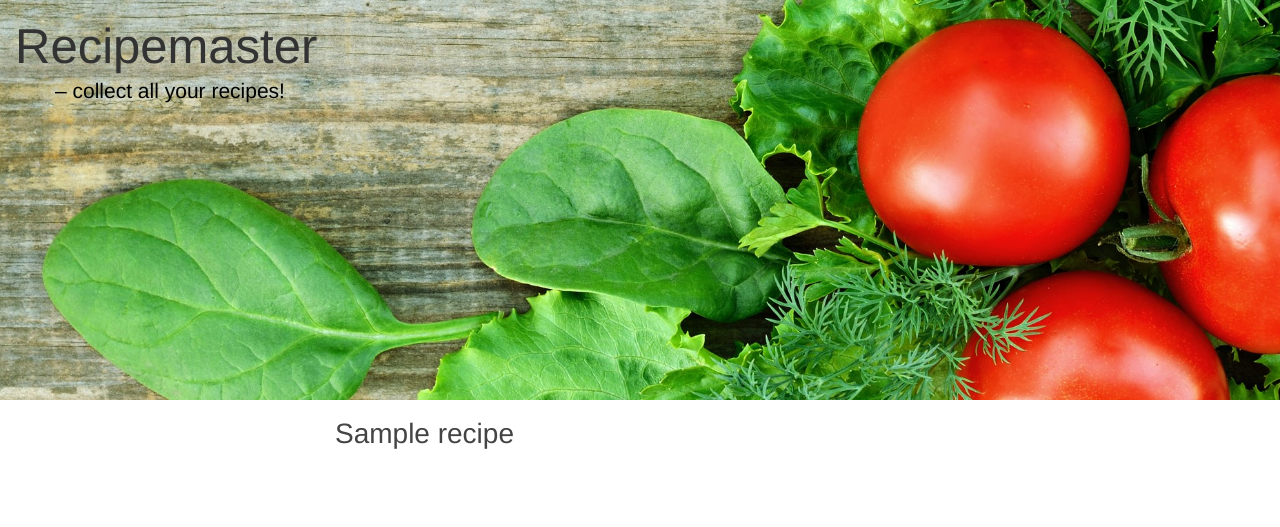
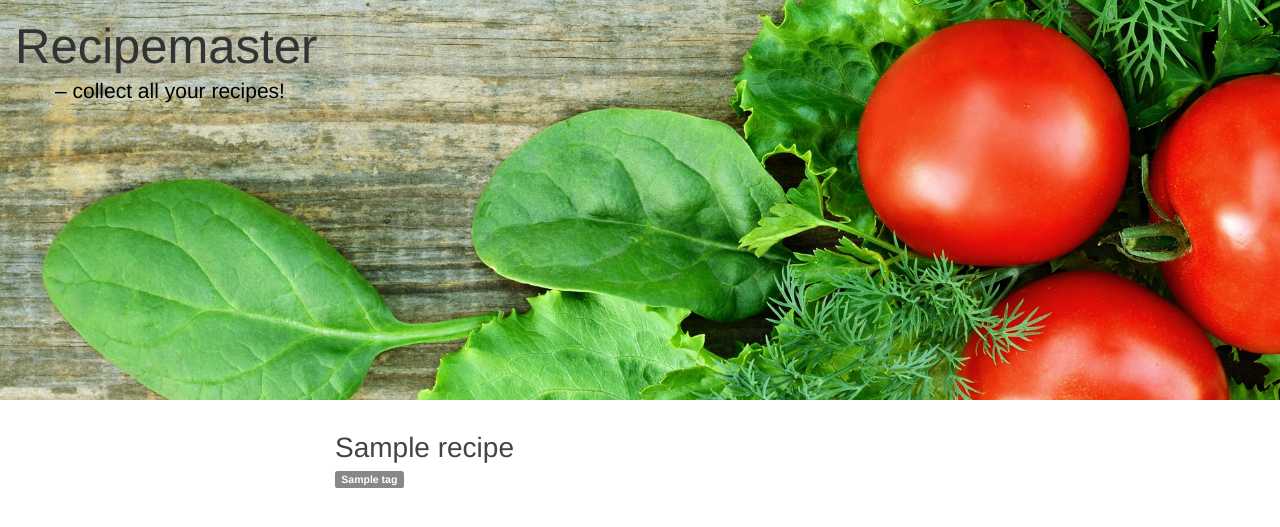
Before and after one commit to frecar/recipemaster, a Django app: page /recipes/ in a window 1280 px wide. Shown: the top 527 px of the page. Run offline with Django 3.2, Linux system fonts and the light colour scheme; tables that the repository leaves empty hold one stand-in row (values such as "Sample post"); some libraries are stand-ins or nearby versions.

Commit message:
add tag style

```diff
--- a/recipemaster/recipes/models.py
+++ b/recipemaster/recipes/models.py
@@ -1,9 +1,11 @@
 from django.conf import settings
 from django.db import models
+from colorfield.fields import ColorField
 
 
 class Tag(models.Model):
     title = models.CharField(max_length=255)
+    color = ColorField()
 
     def __str__(self):
         return self.title
--- a/recipemaster/recipes/static/recipes/style.css
+++ b/recipemaster/recipes/static/recipes/style.css
@@ -18,7 +18,9 @@
 .content {
     margin-top: 1em;
 }
-
+.recipe-list li {
+    margin-top: 1.0em;
+}
 .recipe-list li a {
     color: #444444;
     font-size: 2em;
--- a/recipemaster/recipes/templates/recipes/index.html
+++ b/recipemaster/recipes/templates/recipes/index.html
@@ -5,7 +5,16 @@
             {% if latest_recipe_list %}
                 <ul class="recipe-list list-unstyled">
                     {% for recipe in latest_recipe_list %}
-                    <li><a href="{{ recipe.url }}">{{ recipe.title }}</a></li>
+                        <li>
+                            <a href="{{ recipe.url }}">{{ recipe.title }}</a>
+
+                            <div class="tags">
+                                {% for tag in recipe.tags.all %}
+                                <span class="label label-default" style="background-color: {{tag.color}}">{{ tag }}</span>
+                                  {% endfor %}
+                            </div>
+
+                        </li>
                     {% endfor %}
                 </ul>
             {% else %}
--- a/requirements.txt
+++ b/requirements.txt
@@ -1 +1,2 @@
 django>=1.7,<1.8
+django-html5-colorfield==1.0
```
Also changed, not shown: recipemaster/recipes/migrations/0004_tag_color.py (added). Lines whose indentation alone changed are shown as unchanged.
